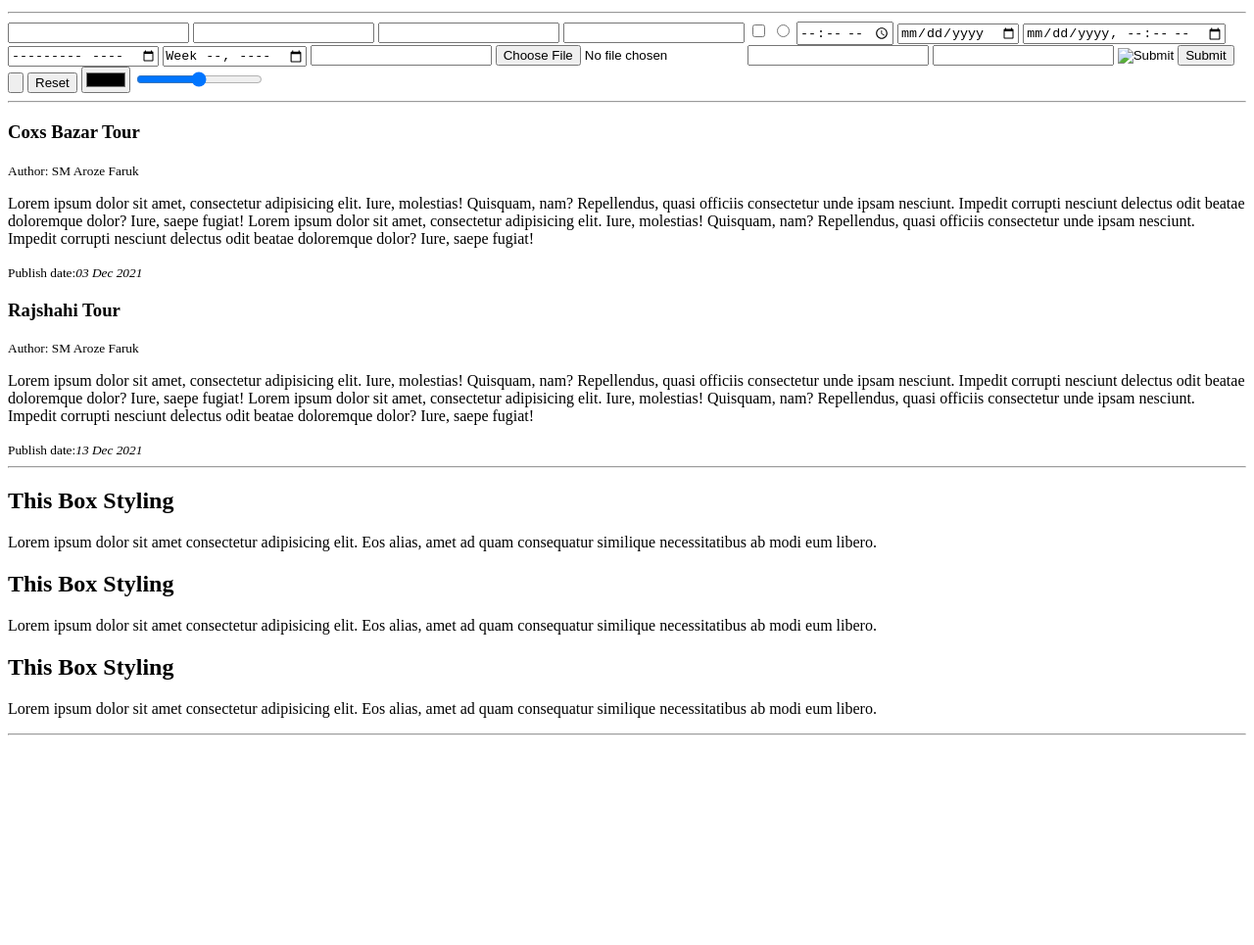
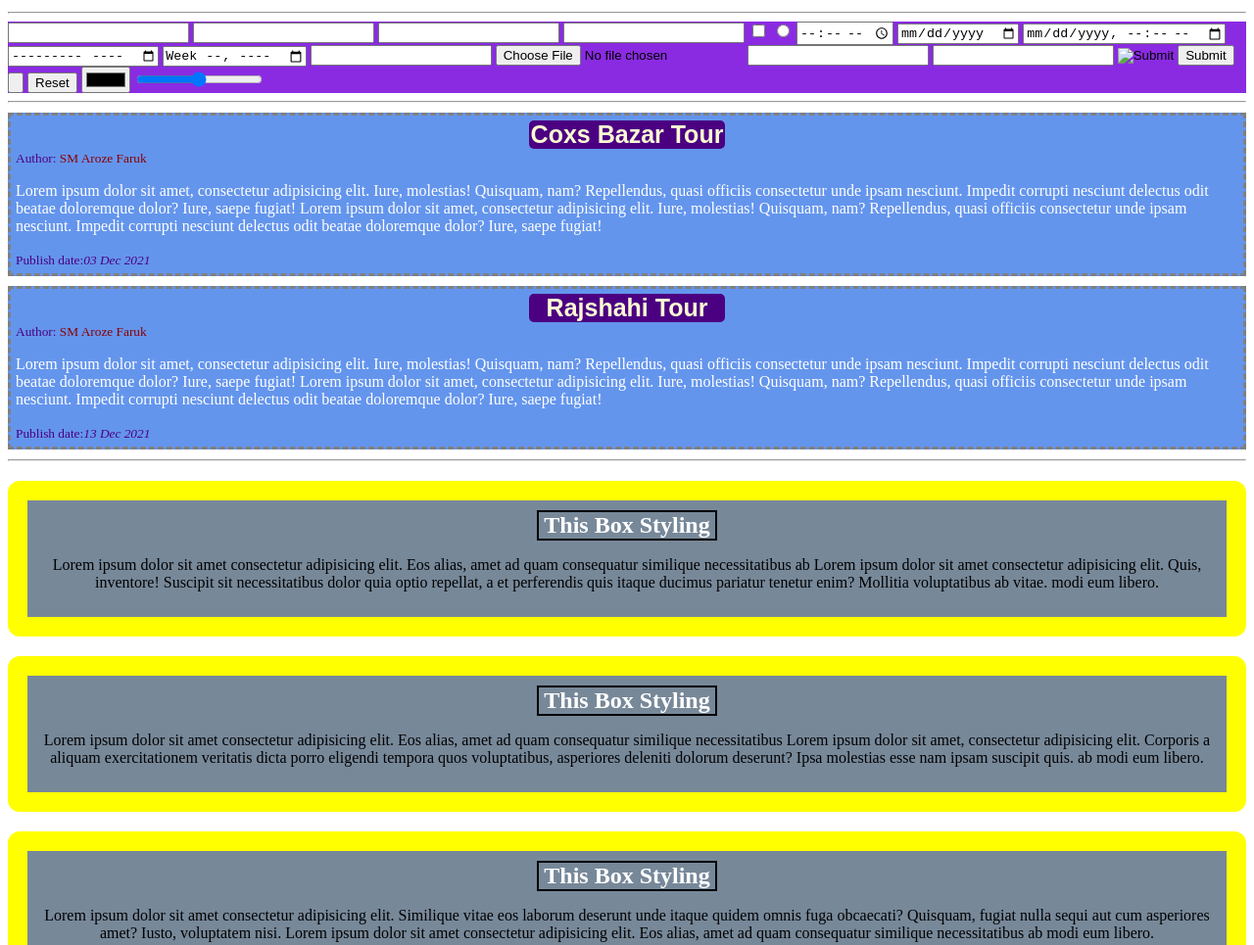
Before and after one commit to S1Emon/my-second-repo, a plain HTML site: page practice.html in a window 1280 px wide. Shown: the part 844-1809 px from the top of the page at 98% size. Before the commit the page ends 1603 px from the top, so only its background shows below. Drawn offline with Linux system fonts and the light colour scheme.

Commit message:
new style

```diff
--- a/practice.html
+++ b/practice.html
@@ -58,15 +58,15 @@
         <hr>
         <div class="box-styling">
             <h2>This Box Styling</h2>
-            <p>Lorem ipsum dolor sit amet consectetur adipisicing elit. Eos alias, amet ad quam consequatur similique necessitatibus ab modi eum libero.</p>
+            <p>Lorem ipsum dolor sit amet consectetur adipisicing elit. Eos alias, amet ad quam consequatur similique necessitatibus ab Lorem ipsum dolor sit amet consectetur adipisicing elit. Quis, inventore! Suscipit sit necessitatibus dolor quia optio repellat, a et perferendis quis itaque ducimus pariatur tenetur enim? Mollitia voluptatibus ab vitae. modi eum libero.</p>
         </div>
         <div class="box-styling">
             <h2>This Box Styling</h2>
-            <p>Lorem ipsum dolor sit amet consectetur adipisicing elit. Eos alias, amet ad quam consequatur similique necessitatibus ab modi eum libero.</p>
+            <p>Lorem ipsum dolor sit amet consectetur adipisicing elit. Eos alias, amet ad quam consequatur similique necessitatibus Lorem ipsum dolor sit amet, consectetur adipisicing elit. Corporis a aliquam exercitationem veritatis dicta porro eligendi tempora quos voluptatibus, asperiores deleniti dolorum deserunt? Ipsa molestias esse nam ipsam suscipit quis. ab modi eum libero.</p>
         </div>
         <div class="box-styling">
             <h2>This Box Styling</h2>
-            <p>Lorem ipsum dolor sit amet consectetur adipisicing elit. Eos alias, amet ad quam consequatur similique necessitatibus ab modi eum libero.</p>
+            <p>Lorem ipsum dolor sit amet consectetur adipisicing elit. Similique vitae eos laborum deserunt unde itaque quidem omnis fuga obcaecati? Quisquam, fugiat nulla sequi aut cum asperiores amet? Iusto, voluptatem nisi. Lorem ipsum dolor sit amet consectetur adipisicing elit. Eos alias, amet ad quam consequatur similique necessitatibus ab modi eum libero.</p>
         </div>
         <hr>
     </body>
--- a/style1.css
+++ b/style1.css
@@ -65,3 +65,43 @@
     text-align: center;
     margin: 15px 0 15px;
 }
+form{
+    background-color: blueviolet;
+}
+.tour{
+    background-color: cornflowerblue;
+    padding: 5px;
+    margin: 10px 0px;
+    border: 3px dashed gray;
+    color: white;
+}
+.author-name{
+    color: darkred;
+}
+#h3{
+    color: lightgoldenrodyellow;
+    text-align: center;
+    font-family: arial;
+    font-size: 25px;
+    background-color: indigo;
+    width: 200px;
+    margin: 0 auto;
+    border-radius: 5px;
+}
+.tour small{
+    color:indigo;
+}
+.box-styling{
+    background-color: lightslategrey;
+    border: 20px solid yellow;
+    margin: 20px 0;
+    text-align: center;
+    border-radius: 12px ;
+    padding: 10px;
+}
+.box-styling h2{
+    color: white;
+    border: 2px solid black;
+    width: 15%;
+    margin: 0 auto;
+}
```
